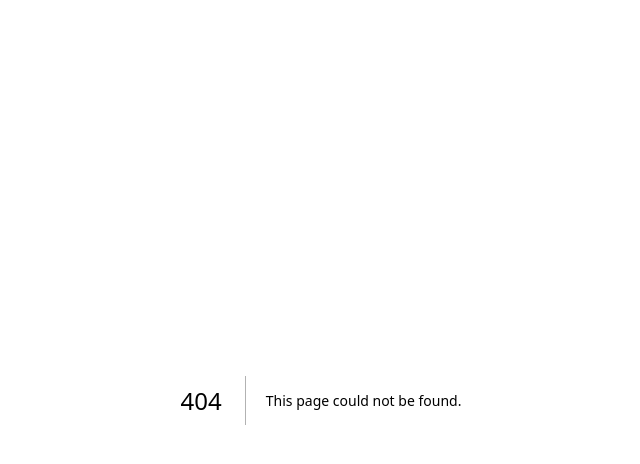
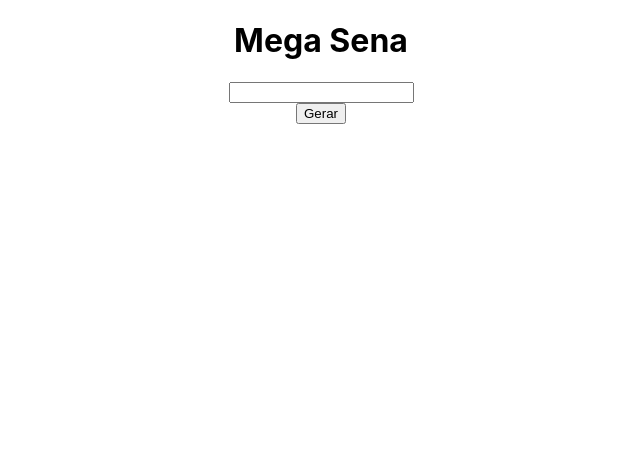
Before and after one commit to Victor110901/Revisao-React, a Next.js app: page /estado/desafioMegaSena in a window 1280 px wide. Before the commit this address had no page. Shown: the top 464 px of the page, without its empty margins (319-959 px from the left). Built offline with nearby package versions, Linux system fonts and the light colour scheme.

Commit message:
Meu gerador da mega-sena

```diff
--- /dev/null
+++ b/pages/estado/desafioMegaSena.jsx
@@ -0,0 +1,42 @@
+import { useState } from "react"
+import ContadorDisplay from "../../components/ContadorDisplay"
+
+export default function desafioMegaSena() {
+    const [quantidade, setQuantidade] = useState(6)
+    const [numeros, setNumeros] = useState([])
+
+    function gerarNumeros(min = 0, max = 60) {
+        return Math.floor(Math.random() * (max - min) + min);
+    }
+
+    function mega() {
+        const array = []
+
+        for(let i = 0; i < quantidade; i++) {
+              array.push(
+                  <ContadorDisplay key={i} numero={gerarNumeros()}/>
+              )
+        }
+
+        return setNumeros(array)
+    }
+
+    return (
+        <div style={{
+            display: "flex",
+            flexDirection: "column",
+            justifyContent: "center",
+            alignItems: "center"
+        }}>
+            <h1>Mega Sena</h1>
+            <span style={{
+                display: "flex",
+                flexDirection: "initial"
+            }}>
+                {numeros}
+            </span>
+            <input type="number" onChange={(e) => setQuantidade(e.target.value)}/>
+            <button onClick={() => console.log(mega())}>Gerar</button>
+        </div>
+    )
+}
```
